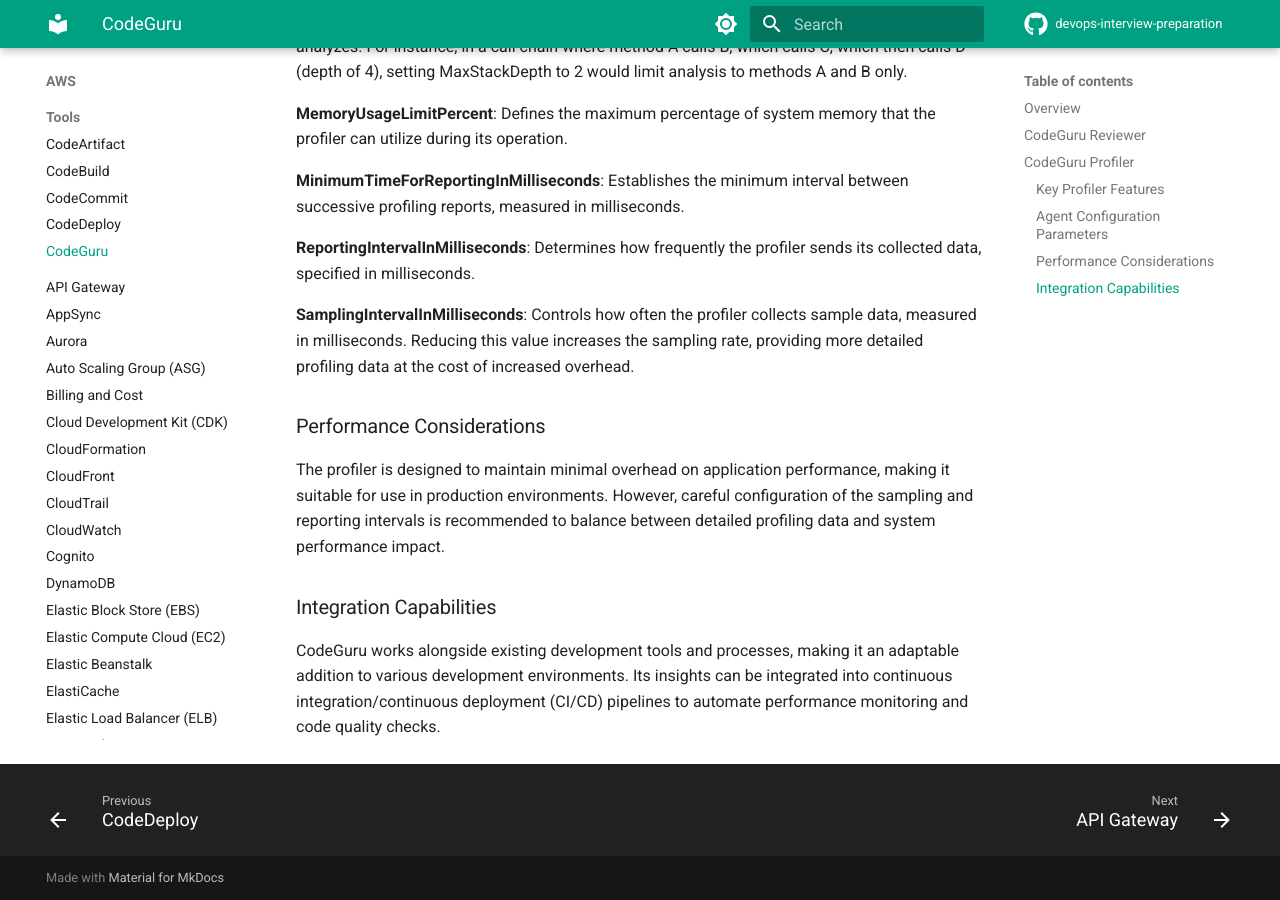
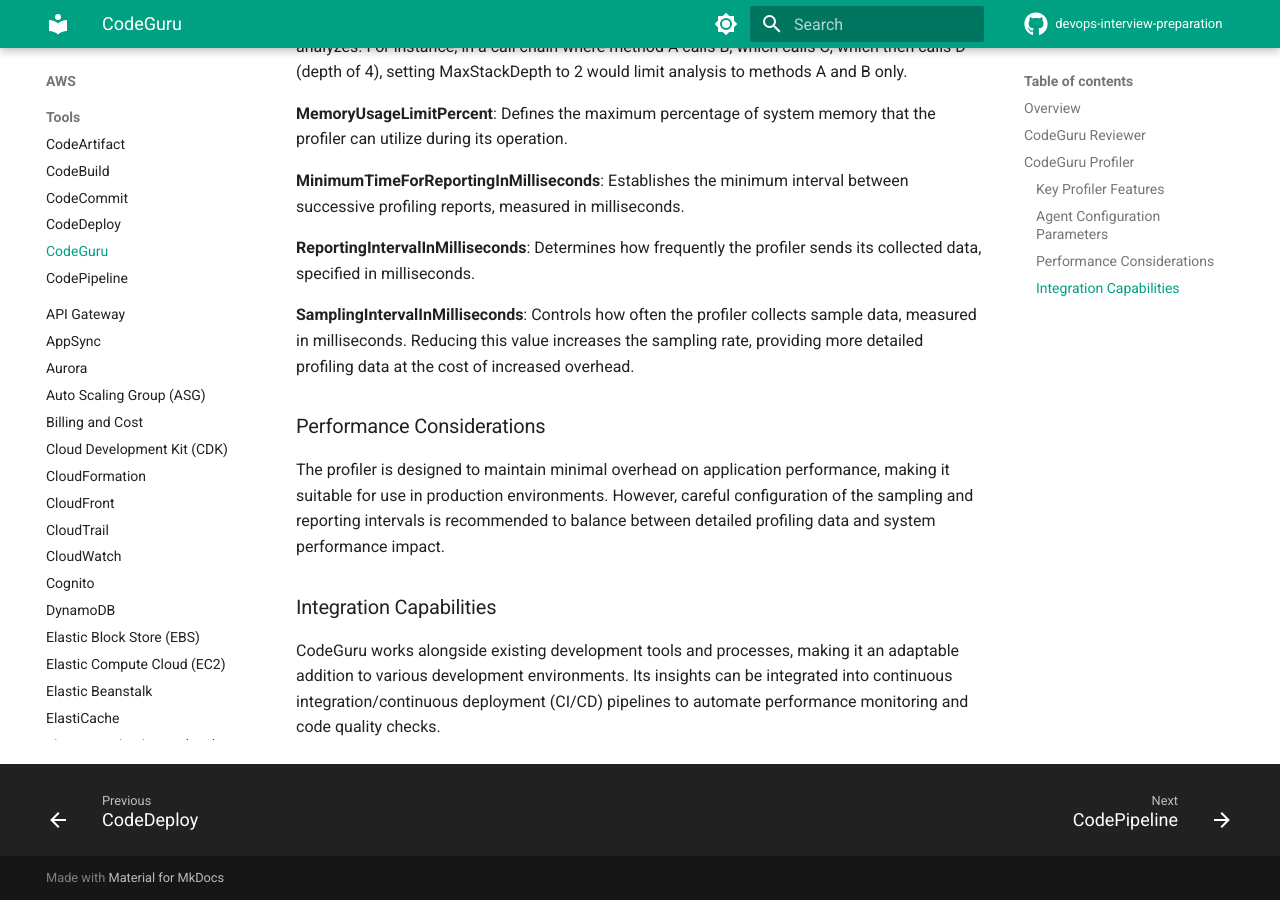
Before and after one commit to alelapi/devops-interview-preparation, an MkDocs documentation site: the page built from docs/aws/tools/codeguru.md, in a window 1280 px wide and 900 px high, scrolled down 1394 px. Built offline with MkDocs 1.6.1 and Material for MkDocs 9.7.7, drawn with Linux system fonts in a browser that asks for light colours; comment, search, counter and statistics services are not loaded.

Commit message:
fix menu

```diff
--- a/mkdocs.yml
+++ b/mkdocs.yml
@@ -72,6 +72,7 @@ nav:
       - aws/tools/codecommit.md
       - aws/tools/codedeploy.md
       - aws/tools/codeguru.md
+      - aws/tools/codepipeline.md
     - aws/api_gateway.md
     - aws/appsync.md
     - aws/aurora.md
```
